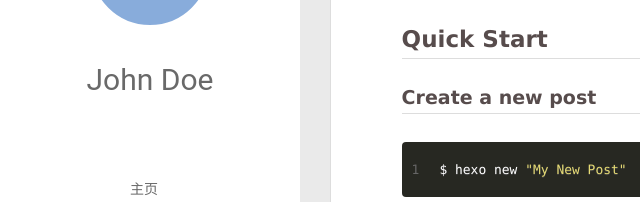
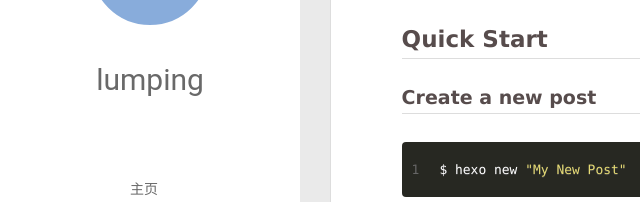
Before and after one commit to lumping/lumping.github.io, a plain HTML site: page 2019/07/22/hello-world/index.html in a window 1280 px wide. Shown: the part 210-412 px from the top of the page, 0-640 px from the left. Drawn offline with Linux system fonts and the light colour scheme; no server answers.

Commit message:
Site updated: 2019-07-22 11:36:03

```diff
--- a/2019/07/22/hello-world/index.html
+++ b/2019/07/22/hello-world/index.html
@@ -50,7 +50,7 @@
 			<img src="" class="js-avatar">
 		</a>
 		<hgroup>
-		  <h1 class="header-author"><a href="/">John Doe</a></h1>
+		  <h1 class="header-author"><a href="/">lumping</a></h1>
 		</hgroup>
 
 
@@ -108,7 +108,7 @@
 				<img src="" class="js-avatar">
 			</div>
 			<hgroup>
-			  <h1 class="header-author js-header-author">John Doe</h1>
+			  <h1 class="header-author js-header-author">lumping</h1>
 			</hgroup>
 
 
@@ -315,7 +315,7 @@
   <div class="outer">
     <div id="footer-info">
     	<div class="footer-left">
-    		&copy; 2019 John Doe
+    		&copy; 2019 lumping
     	</div>
       	<div class="footer-right">
       		<a href="http://hexo.io/" target="_blank">Hexo</a>  Theme <a href="https://github.com/litten/hexo-theme-yilia" target="_blank">Yilia</a> by Litten
```
Also changed, not shown: archives/2019/07/index.html (+3 -3 lines), archives/2019/index.html (+3 -3 lines), archives/index.html (+3 -3 lines), index.html (+3 -3 lines).
